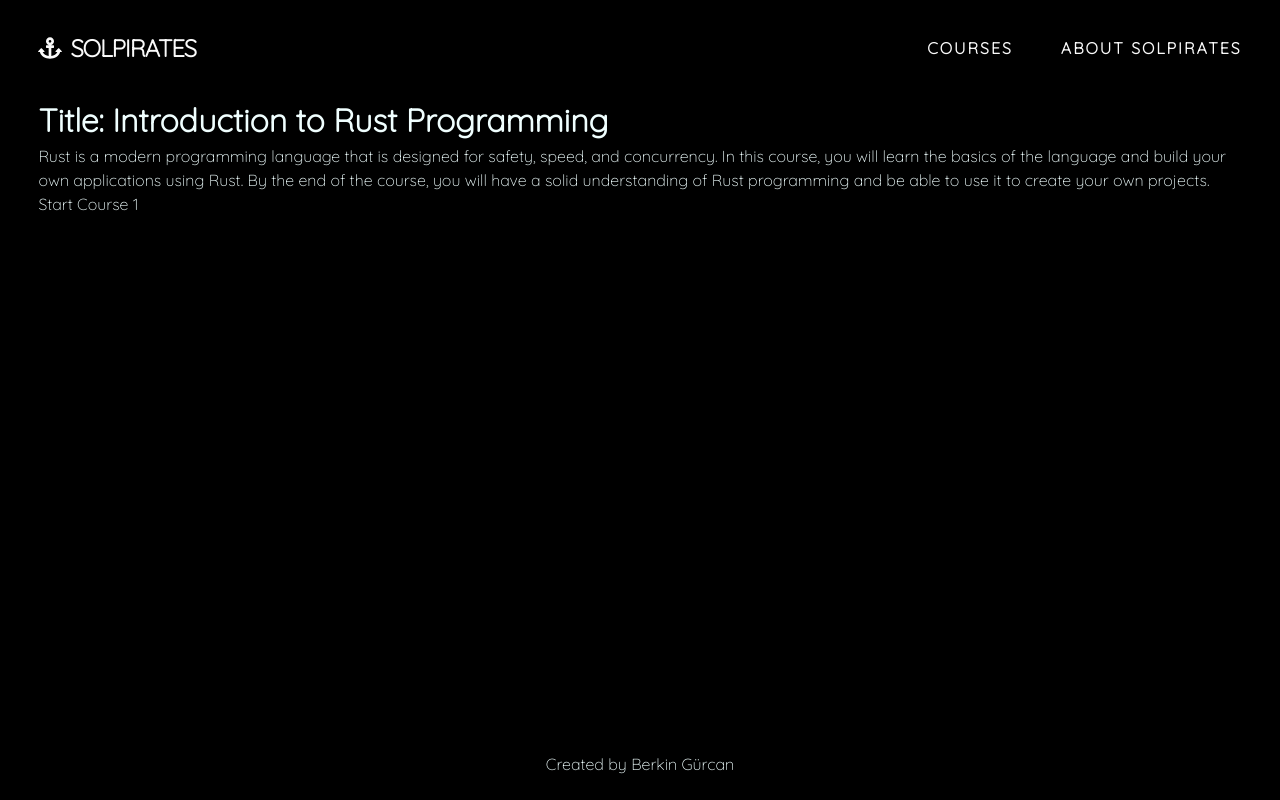
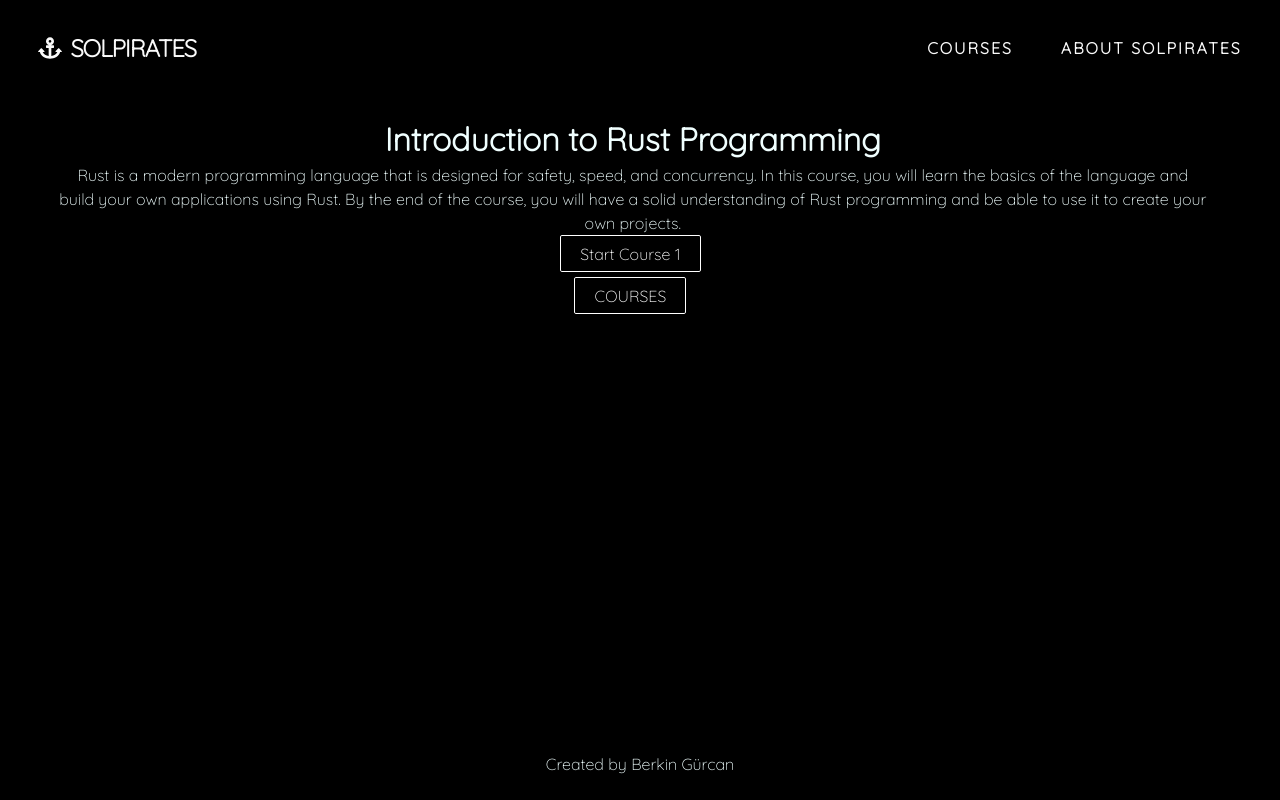
Before and after one commit to berkingurcan/crypto-corsairs.io, a Next.js app in the folder frontend/: page /course/1 in a window 1280 px wide. Built offline with nearby package versions, Linux system fonts and the light colour scheme.

Commit message:
added chapter components

```diff
--- a/frontend/components/course-landing/index.tsx
+++ b/frontend/components/course-landing/index.tsx
@@ -3,6 +3,7 @@ import React from 'react'
 import dynamic from 'next/dynamic'
 import fs from 'fs'
 import path from 'path'
+import styles from './style.module.css'
 
 async function getCourse(id: any) {
     try {
@@ -19,10 +20,15 @@ async function CourseLanding({course_id}: any) {
     const [course] = await Promise.all([DynamicCourse])
 
   return (
-    <div>
-      <h1>Title: {course.title}</h1>
+    <div className={styles.landing}>
+      <h1>{course.title}</h1>
       <p>{course.introduction_paragraph}</p>
-      <Link href={`/course/${course.id}/1`}>Start Course {course_id}</Link>
+      <div>
+        <Link className={styles.playButton} href={`/course/${course.id}/1` }>Start Course {course_id}</Link>
+      </div>
+      <div>
+        <Link className={styles.playButton} href={`/course` }>COURSES</Link>
+      </div>
     </div>
   )
 }
--- /dev/null
+++ b/frontend/components/course-landing/style.module.css
@@ -0,0 +1,23 @@
+.playButton {
+    display:inline-block;
+    padding:0.35em 1.2em;
+    border:0.1em solid #FFFFFF;
+    margin:0 0.3em 0.3em 0;
+    border-radius:0.12em;
+    box-sizing: border-box;
+    text-decoration:none;
+    font-weight:300;
+    color:#FFFFFF;
+    text-align:center;
+    transition: all 0.2s;
+    }
+
+    .playButton:hover{
+    color:#000000;
+    background-color:#FFFFFF;
+    }
+
+    .landing{
+        text-align: center;
+        margin: 1.2em 2.2em 2.2em 1.3em;
+    }
--- /dev/null
+++ b/frontend/mocks/course-2.json
@@ -0,0 +1,80 @@
+{
+    "id": "2",
+    "title": "Introduction to Rust Programming",
+    "description": "Learn the basics of Rust programming and build your own applications using this powerful language.",
+    "introduction_paragraph": "Rust is a modern programming language that is designed for safety, speed, and concurrency. In this course, you will learn the basics of the language and build your own applications using Rust. By the end of the course, you will have a solid understanding of Rust programming and be able to use it to create your own projects.",
+    "chapters": [
+      {
+        "id": "1",
+        "title": "Getting Started with Rust",
+        "task_description": "In this chapter, you will learn how to set up a Rust development environment and write your first program.",
+        "instructions": [
+          {
+            "text": "To get started with Rust, you will need to install the Rust programming language on your computer. You can download the installer from the official Rust website: https://www.rust-lang.org/",
+            "code_block": null
+          },
+          {
+            "text": "Once you have installed Rust, you can use the `cargo` command to create a new project. Run the following command to create a new project called `my_project`:",
+            "code_block": "cargo new my_project --bin"
+          }
+        ],
+        "initial_code": "fn main() {\n    println!(\"Hello, world!\");\n}",
+        "answer_code": "fn main() {\n    println!(\"Hello, world!\");\n}"
+      },
+      {
+        "id": "2",
+        "title": "Data Types and Variables",
+        "task_description": "In this chapter, you will learn about the different data types in Rust and how to declare and use variables.",
+        "instructions": [
+          {
+            "text": "Rust has a number of built-in data types, including integers, floating-point numbers, and strings. You can declare a variable using the `let` keyword, like this:",
+            "code_block": "let x = 5;\nlet y = 10.5;\nlet s = \"Hello, Rust!\";"
+          },
+          {
+            "text": "You can also specify the data type of a variable when you declare it, like this:",
+            "code_block": "let x: i32 = 5;\nlet y: f32 = 10.5;\nlet s: &str = \"Hello, Rust!\";"
+          }
+        ],
+        "initial_code": "",
+        "answer_code": "let x = 5;\nlet y = 10.5;\nlet s = \"Hello, Rust!\";\nprintln!(\"x = {}\", x);\nprintln!(\"y = {}\", y);\nprintln!(\"s = {}\", s);"
+      },
+      {
+        "id": "3",
+        "title": "Control Flow",
+        "task_description": "In this chapter, you will learn about the different control flow statements in Rust, including if/else, while, and for loops.",
+        "instructions": [
+          {
+            "text": "Rust supports the standard if/else control flow statement, which allows you to execute different code based on the result of a condition. Here is an example:",
+            "code_block": "let x = 5;\nif x > 10 {\n    println!(\"x is greater than 10\");\n} else {\n    println!(\"x is not greater than 10\");\n}"
+          },
+          {
+            "text": "Rust also supports while loops, which will execute code repeatedly until a certain condition is met. Here is an example:",
+            "code_block": "let mut x = 5;\nwhile x > 0 {\n    println!(\"x = {}\", x);\n    x -= 1;\n}"
+          },
+          {
+            "text": "Rust also supports for loops, which can be used to iterate through collections or a range of numbers. Here is an example:",
+            "code_block": "for i in 0..5 {\n    println!(\"i = {}\", i);\n}"
+          }
+        ],
+        "initial_code": "",
+        "answer_code": "let x = 5;\nif x > 10 {\n    println!(\"x is greater than 10\");\n} else {\n    println!(\"x is not greater than 10\");\n}\nlet mut x = 5;\nwhile x > 0 {\n    println!(\"x = {}\", x);\n    x -= 1;\n}\nfor i in 0..5 {\n    println!(\"i = {}\", i);\n}"
+      },
+      {
+        "id": "4",
+        "title": "Functions and Modules",
+        "task_description": "In this chapter, you will learn how to define and call functions in Rust and how to organize code using modules.",
+        "instructions": [
+          {
+            "text": "Rust supports the standard function declaration syntax, using the `fn` keyword. Here is an example:",
+            "code_block": "fn add(x: i32, y: i32) -> i32 {\n    x + y\n}\nlet result = add(5, 10);\nprintln!(\"result = {}\", result);"
+          },
+          {
+            "text": "Rust also supports the use of modules, which allow you to organize your code into different groups. Here is an example:",
+            "code_block": "mod my_module {\n    fn add(x: i32, y: i32) -> i32 {\n        x + y\n    }\n}\nlet result = my_module::add(5, 10);\nprintln!(\"result = {}\", result);"
+          }
+        ],
+        "initial_code": "",
+        "answer_code": "fn add(x: i32, y: i32) -> i32 {\n    x + y\n}\nlet result =x"
+        }
+    ]
+  }
```
Also changed, not shown: frontend/components/diff-editor/index.tsx (added), frontend/components/diff-editor/styles.module.css (added), frontend/components/editor/index.tsx (added), frontend/components/editor/styles.module.css (added), frontend/components/instructions/index.tsx (added), frontend/components/instructions/styles.module.css (added), frontend/components/sidebar/index.tsx (added), frontend/components/sidebar/styles.module.css (added), frontend/containers/chapter/index.tsx (added).
